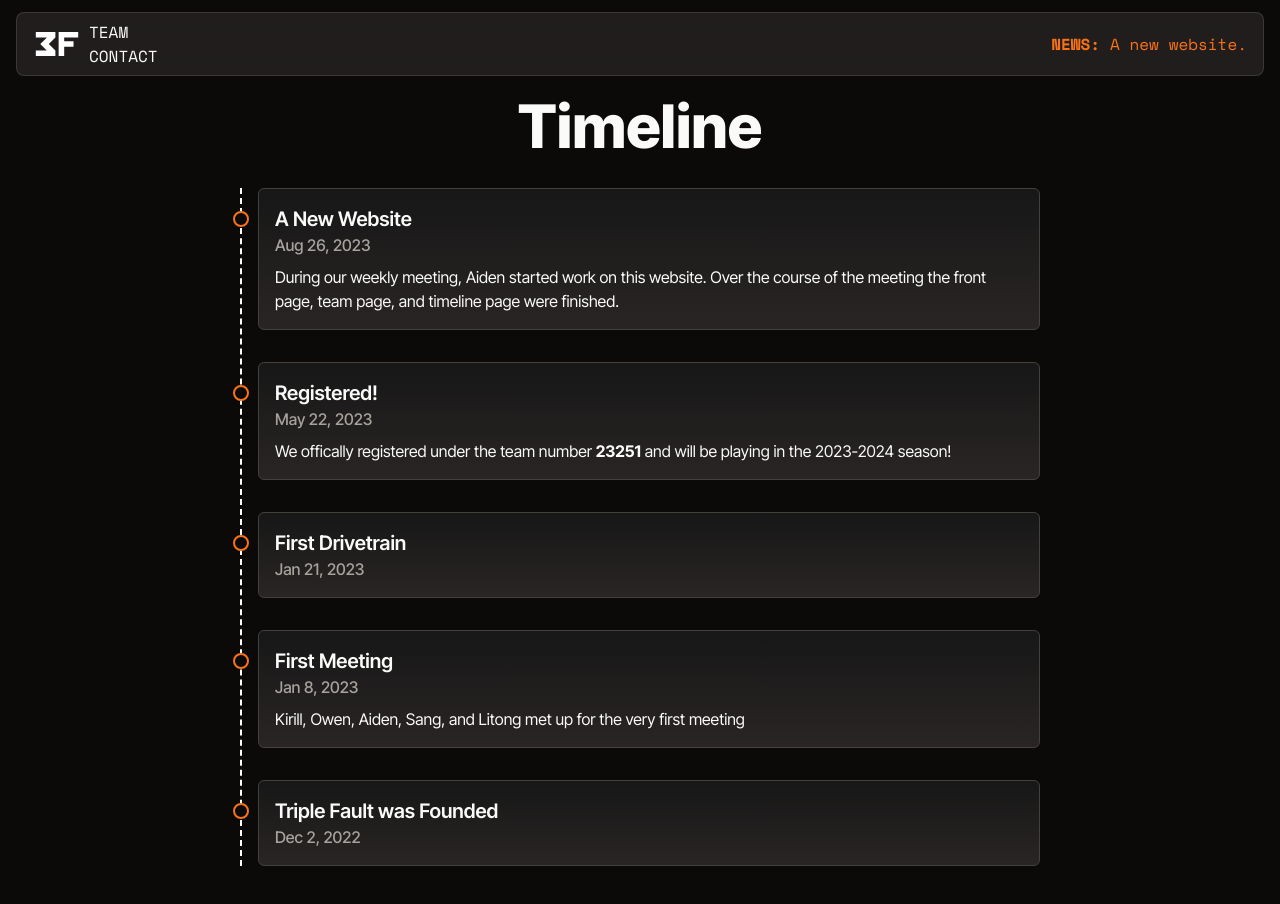
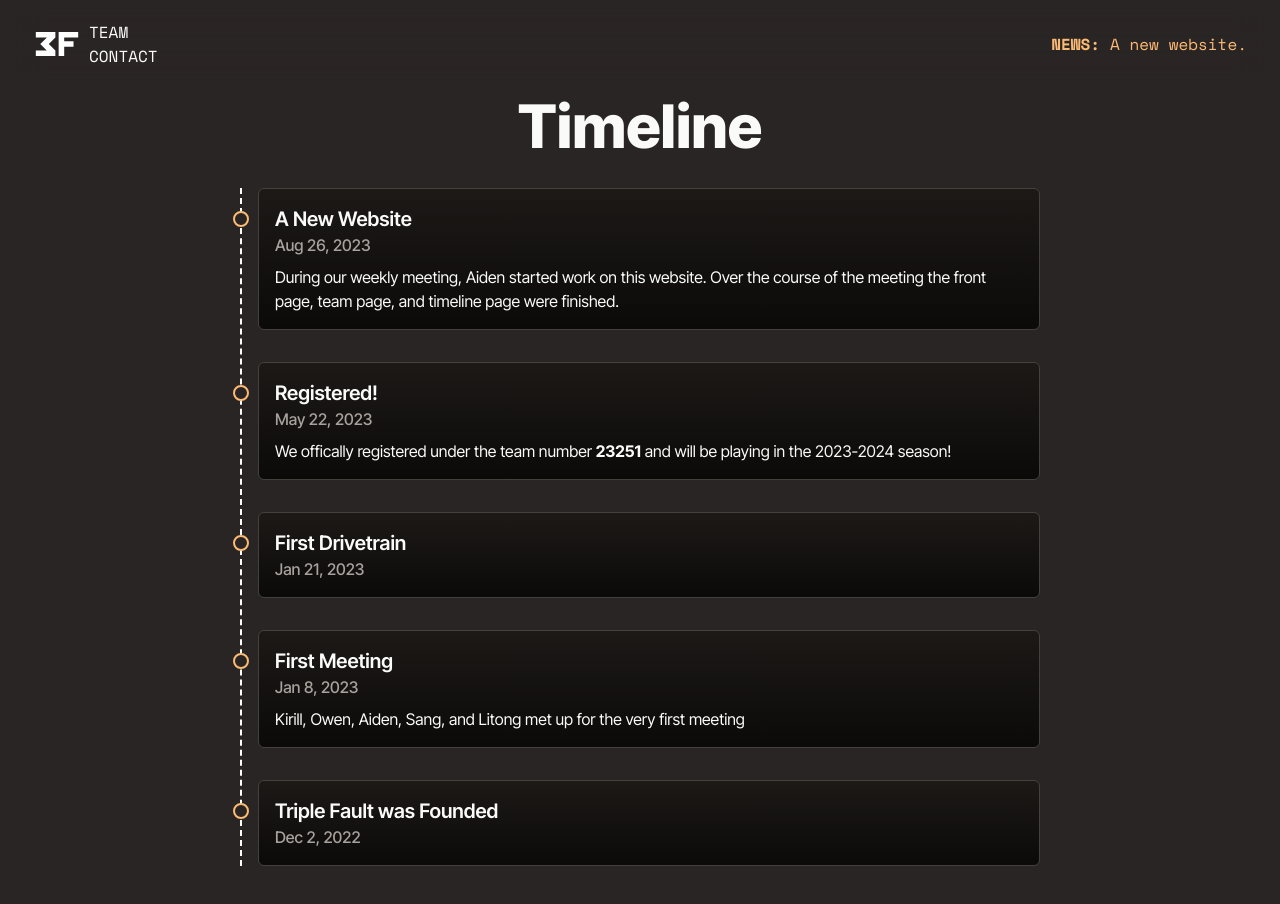
Before and after one commit to TripleFaultRobotics/website, a SvelteKit app: page /timeline in a window 1280 px wide. Shown: the top 904 px of the page. Built offline with nearby package versions, Linux system fonts and the light colour scheme.

Commit message:
switch theme to stone-800

```diff
--- a/src/lib/components/Card.svelte
+++ b/src/lib/components/Card.svelte
@@ -2,6 +2,6 @@
   let className = "";
   export { className as class }
 </script>
-<div class={"border rounded-md p-4 inline-block bg-gradient-to-b from-neutral-900 to-stone-800 border-stone-700 " + className}>
+<div class={"border rounded-md p-4 inline-block bg-gradient-to-t from-stone-950 to-stone-900 border-stone-700 " + className}>
   <slot />
 </div>
--- a/src/routes/+layout.svelte
+++ b/src/routes/+layout.svelte
@@ -3,6 +3,11 @@
   import HoverDecryptText from "$lib/components/HoverDecryptText.svelte"
   import Lenis from '@studio-freight/lenis'
   import { onMount } from 'svelte';
+  let atTop = true;
+  const doScroll = () => {
+    console.log(atTop)
+    atTop = document.body.scrollTop === 0;
+  }
   onMount(() => {
     const lenis = new Lenis()
 
@@ -15,15 +20,16 @@
   })
 </script>
 
+<svelte:document on:scroll={() => atTop = document.documentElement.scrollTop === 0} />
 
 <header>
-  <nav class="box-border flex flex-row py-2 px-4 my-3 mx-4 rounded-lg gap-2 border border-stone-700/75 bg-stone-800/75 backdrop-blur-md fixed h-16 w-[calc(100%-2rem)] items-center">
+  <nav class={`transition-all border flex flex-row py-2 px-4 my-3 mx-4 rounded-lg gap-2 backdrop-blur-md fixed h-16 w-[calc(100%-2rem)] items-center ${atTop ? "border-stone-800/0" : "border-stone-600/75 bg-stone-700/75"}`}>
     <a href="/"><img src="/logo.svg" class="w-12 h-12 hover:opacity-75"/></a>
     <ul class="font-mono">
       <li><a href="/team" class="hover:underline hover:opacity-75"><HoverDecryptText content="TEAM"/></a></li>
       <li><a href="/contact" class="hover:underline hover:opacity-75"><HoverDecryptText content="CONTACT"/></a></li>
     </ul>
-    <a class="ml-auto text-orange-500 font-mono hover:underline hover:opacity-75" href="/timeline"><span class="font-bold">NEWS:</span> A new website.</a>
+    <a class="ml-auto text-orange-300 font-mono hover:underline hover:opacity-75" href="/timeline"><span class="font-bold">NEWS:</span> A new website.</a>
   </nav>
 </header>
 
@@ -34,7 +40,7 @@
 
 <style lang="postcss">
   :global(html) {
-    background-color: theme(colors.stone.950);
+    background-color: theme(colors.stone.800);
     color: theme(colors.stone.50)
   }
 </style>
--- a/src/routes/+page.svelte
+++ b/src/routes/+page.svelte
@@ -1,7 +1,7 @@
 <div class="grid grid-cols-1 grid-rows-1 min-h-[calc(100vh-6rem)]">
   <!-- <img src="sillouhete.png" class="col-start-1 row-start-1 justify-self-end"/> -->
   <div class="col-start-1 row-start-1 overflow-x-hidden justify-self-end [mask-image:url(sillouhete.png)] [mask-size:cover] blob-1 w-full md:w-auto md:h-full aspect-[1000/741] -z-10 lg:z-10"/>
-  <h1 class="text-8xl md:text-left md:text-[15vh] lg:text-[31vh] md:leading-[0.9] font-extrabold col-start-1 row-start-1">Triple<br /> <span class="relative z-20 italic">Fault</span><br />Robotics</h1>
+  <h1 class="text-8xl md:text-left md:text-[15vh] lg:text-[31vh] md:leading-[0.9] font-extrabold col-start-1 row-start-1 select-none">Triple<br /> <span class="relative z-20 italic">Fault</span><br />Robotics</h1>
 </div>
 
 <style>
--- a/src/routes/timeline/+page.svelte
+++ b/src/routes/timeline/+page.svelte
@@ -1,6 +1,6 @@
 <script>
   import Card from "$lib/components/Card.svelte"
-  const titleClasses = "before:w-4 before:h-4 before:bg-neutral-950 before:border-2 before:rounded-full before:border-orange-500 before:absolute before:-left-[2.61rem] before:top-[6px] relative text-xl font-semibold"
+  const titleClasses = "before:w-4 before:h-4 before:bg-stone-800 before:border-2 before:rounded-full before:border-orange-300 before:absolute before:-left-[2.61rem] before:top-[6px] relative text-xl font-semibold"
   const dateClasses = "font-medium text-stone-400"
 </script>
 <h1 class="text-6xl font-extrabold mb-8 text-center">Timeline</h1>
```
